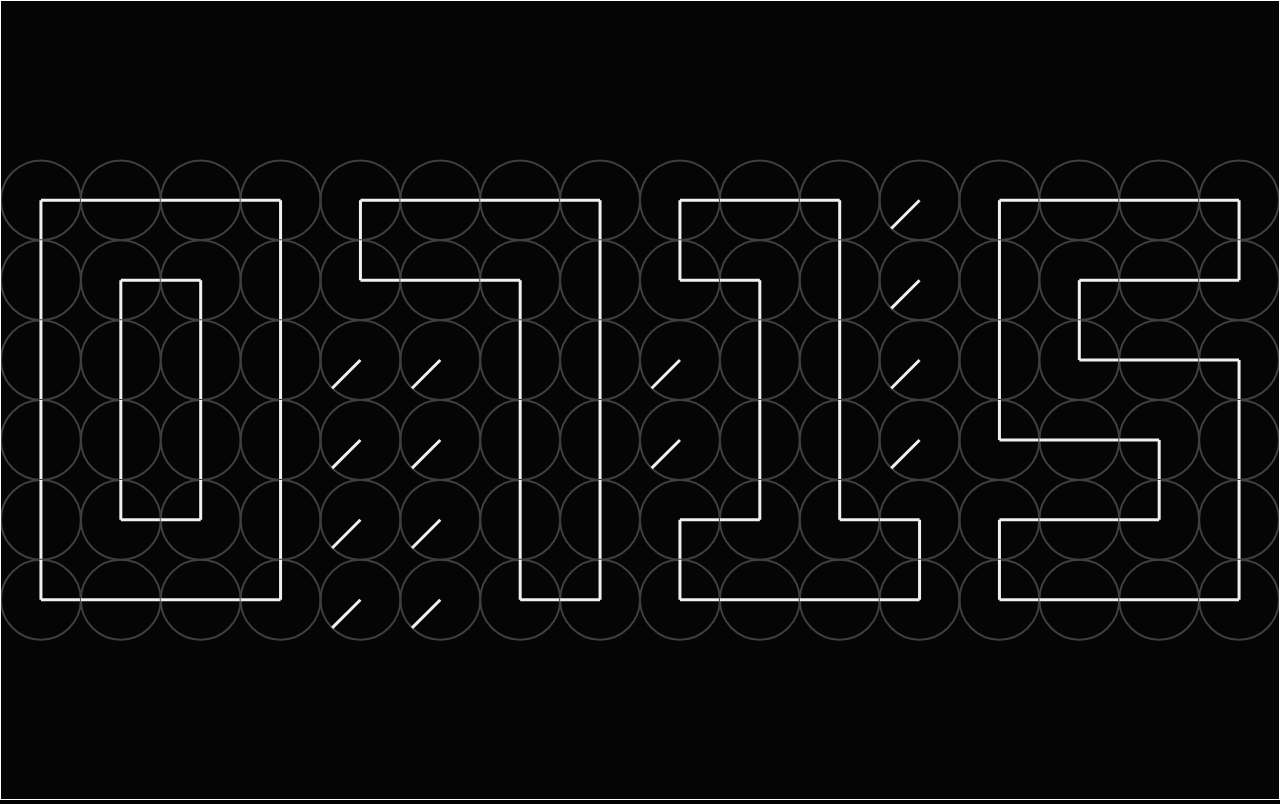
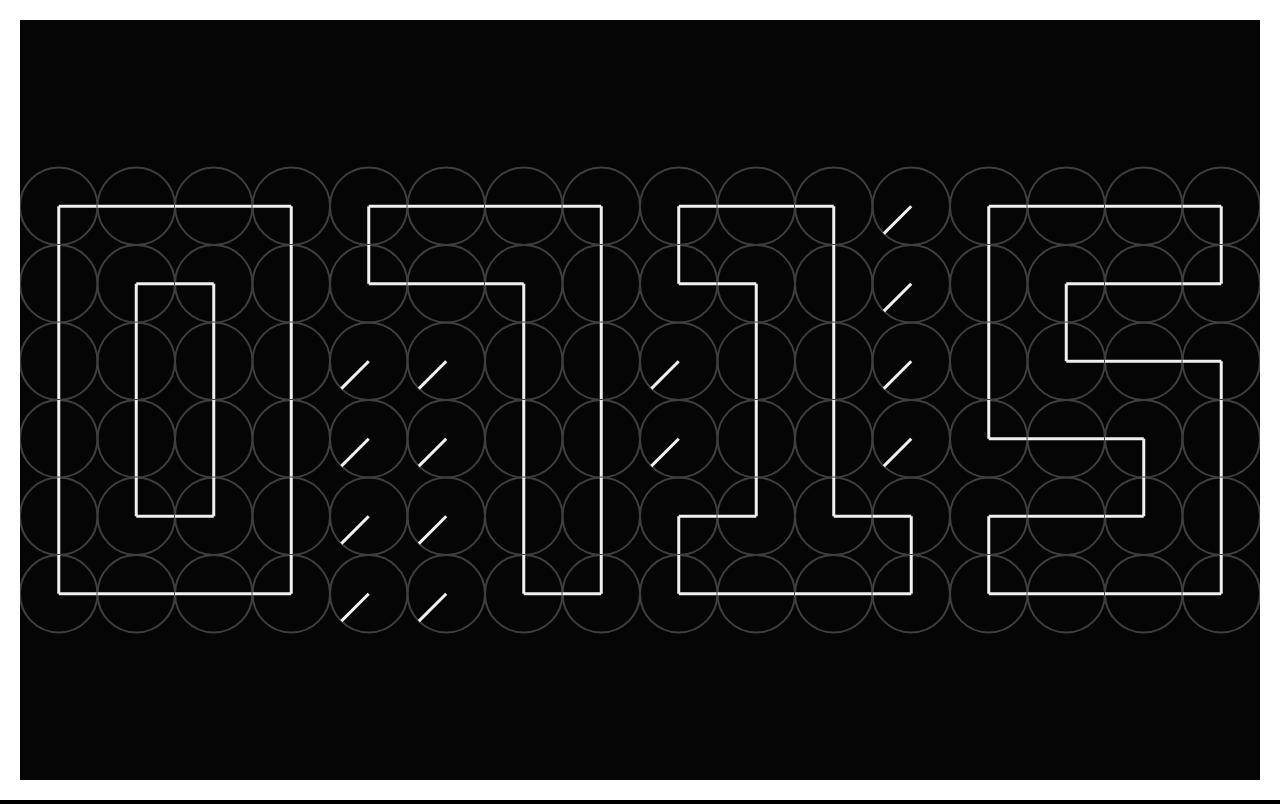
Before and after one commit to ChrisCarini/clock.chriscarini.com, a plain HTML site: page index.html in a window 1280 px wide. Drawn offline with Linux system fonts and the light colour scheme.

Commit message:
CSS variable for border padding.

```diff
--- a/style.css
+++ b/style.css
@@ -17,10 +17,12 @@ body {
 }
 
 canvas {
+    /*Variable for ease of changing the border width.*/
+    --border-width: 20px;
     padding: 0;
     margin: 0;
-    width: calc(100% - 2px);
-    height: calc(100% - 2px);
-    border: 1px solid #ffffff;
+    width: calc(100% - var(--border-width) * 2);
+    height: calc(100% - var(--border-width) * 2);
+    border: var(--border-width) solid #ffffff;
     background-color: #050505;
 }
```
